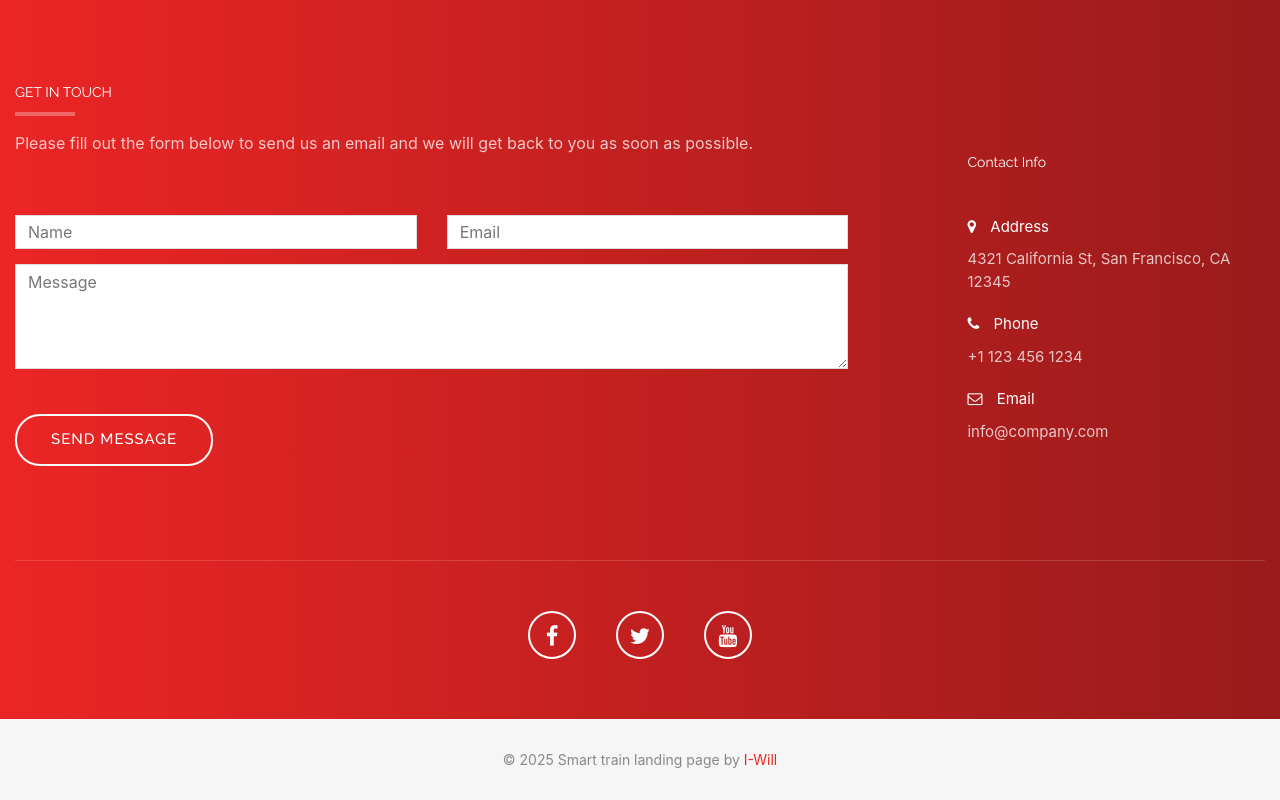
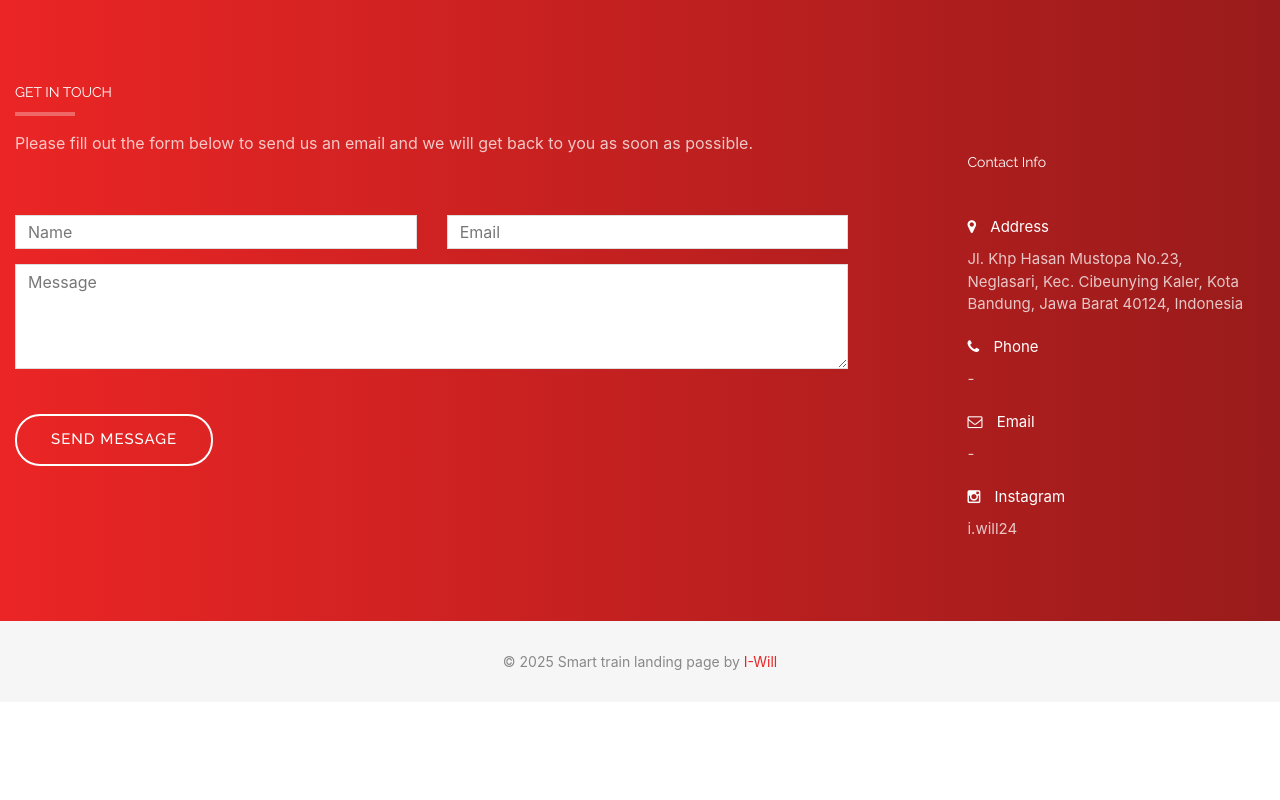
Before and after one commit to Kizzuato/SmartTrain, a React (Create React App) app: page / in a window 1280 px wide. Shown: the part 4377-5177 px from the top of the page. After the commit the page ends 5079 px from the top, so only its background shows below. Built offline with nearby package versions, Linux system fonts and the light colour scheme; no server answers; what smooth-scroll would draw is missing.

Commit message:
slicing contact sec

```diff
--- a/src/components/contact.jsx
+++ b/src/components/contact.jsx
@@ -124,11 +124,24 @@ export const Contact = (props) => {
                 {props.data ? props.data.email : "loading"}
               </p>
             </div>
+            <div className="contact-item">
+              <p>
+                <span>
+                  <i className="fa fa-instagram"></i> Instagram
+                </span>{" "}
+                {props.data ? props.data.instagram : "loading"}
+              </p>
+            </div>
           </div>
-          <div className="col-md-12">
+          {/* <div className="col-md-12">
             <div className="row">
               <div className="social">
                 <ul>
+                  <li>
+                    <a href={props.data ? props.data.youtube : "/"}>
+                      <i className="fa fa-instagram"></i>
+                    </a>
+                  </li>
                   <li>
                     <a href={props.data ? props.data.facebook : "/"}>
                       <i className="fa fa-facebook"></i>
@@ -147,7 +160,7 @@ export const Contact = (props) => {
                 </ul>
               </div>
             </div>
-          </div>
+          </div> */}
         </div>
       </div>
       <div id="footer">
--- a/src/data/data.json
+++ b/src/data/data.json
@@ -157,12 +157,13 @@
     }
   ],
   "Contact": {
-    "address": "4321 California St, San Francisco, CA 12345 ",
-    "phone": "+1 123 456 1234",
-    "email": "info@company.com",
+    "address": "Jl. Khp Hasan Mustopa No.23, Neglasari, Kec. Cibeunying Kaler, Kota Bandung, Jawa Barat 40124, Indonesia ",
+    "phone": "-",
+    "email": "-",
     "facebook": "fb.com",
     "twitter": "twitter.com",
-    "youtube": "youtube.com"
+    "youtube": "youtube.com",
+    "instagram": "i.will24"
   },
   "Features": [
     {
```
